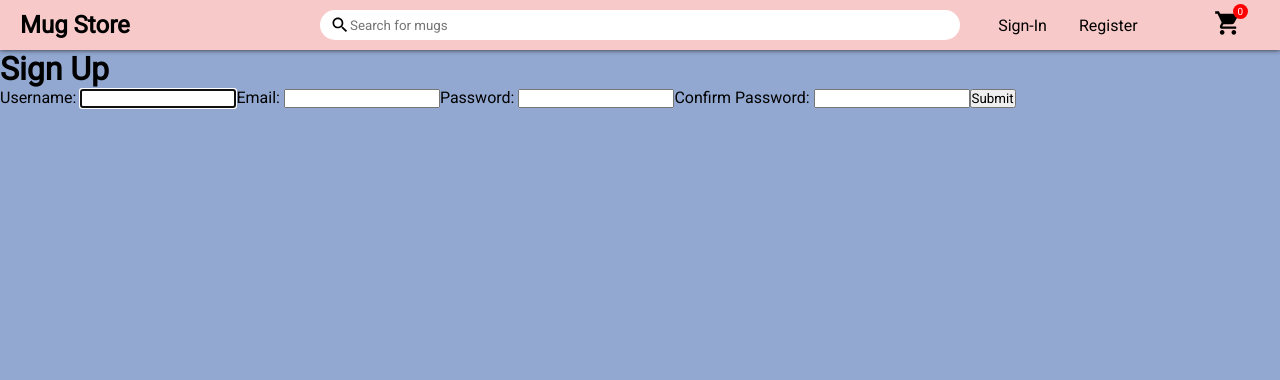
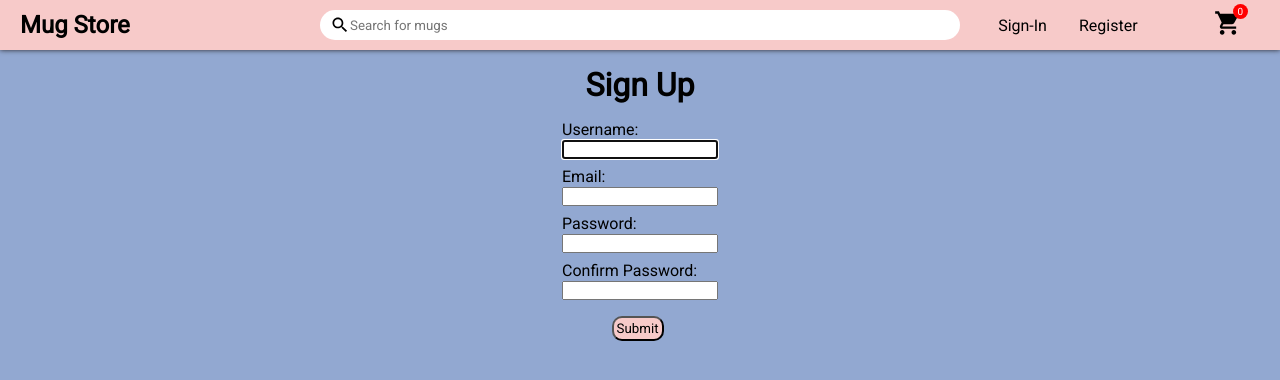
Before and after one commit to ToddGallegos/react-storefront, a React (Create React App) app: page /signup in a window 1280 px wide. Shown: the top 380 px of the page. Built offline with nearby package versions, Linux system fonts and the light colour scheme; no server answers.

Commit message:
form style

```diff
--- a/src/pages/signin/SignIn.jsx
+++ b/src/pages/signin/SignIn.jsx
@@ -28,14 +28,14 @@ export default function SignIn(props) {
 
   return (
     <div className="signInContainer">
-      <h1>Sign In</h1>
-      <h3>{(props.user === []) ? props.user.username +" logged in": "test"}</h3>
-      <form onSubmit={signIn}>
-        <label htmlFor="username">Username: </label>
-        <input autoFocus="True" type="text" name="username" id="username" />
-        <label htmlFor="password">Password: </label>
-        <input type="password" name="password" id="password" />
-        <button id="signupSubmit" type="submit">Sign In</button>
+      <h1 className="formTitle">Sign In</h1>
+      <form id="signinForm" onSubmit={signIn}>
+        <label htmlFor="username">Username: </label> <br />
+        <input className="signinInput" autoFocus="True" type="text" name="username" id="username" />
+        <br />
+        <label htmlFor="password">Password: </label> <br />
+        <input className="signinInput" type="password" name="password" id="password" /> <br />
+        <button id="signinSubmit" type="submit">Sign In</button>
       </form>
     </div>
   )
--- a/src/pages/signin/signin.css
+++ b/src/pages/signin/signin.css
@@ -1,4 +1,27 @@
 .signInContainer{
     background-color:#92A8D1;
     min-height: calc(100vh - 50px);
+    display:flex;
+    flex-direction:column;
+    align-items:center;
 }
+
+#signinSubmit {
+    padding: 3px;
+    background-color: #F7CAC9;
+    border-radius: 10px;
+    margin-left:3.1rem;
+    margin-top: .5rem
+}
+
+#signinForm {
+    margin-top:1rem
+}
+
+.formTitle {
+    margin-top:1rem
+}
+
+.signinInput {
+    margin-bottom:.5rem
+}
--- a/src/pages/signup/SignUp.jsx
+++ b/src/pages/signup/SignUp.jsx
@@ -2,7 +2,6 @@ import React from "react";
 import "./signup.css";
 
 export default function SignUp() {
-
     const signUp = async (event) => {
         event.preventDefault();
         const username = event.target.elements["username"].value;
@@ -31,31 +30,38 @@ export default function SignUp() {
             );
             const data = await response.json();
             console.log(data);
-            alert(data.message)
+            alert(data.message);
         }
     };
 
     return (
         <div className="signUpContainer">
-            <h1>Sign Up</h1>
-            <form onSubmit={signUp}>
-                <label htmlFor="username">Username: </label>
-                <input
+            <h1 className="formTitle">Sign Up</h1>
+            <form id="signupForm" onSubmit={signUp}>
+                <label htmlFor="username">Username: </label> <br />
+                <input className="signupInput"
                     autoFocus="True"
                     type="text"
                     name="username"
                     id="username"
                 />
+                <br />
                 <label htmlFor="email">Email: </label>
-                <input type="text" name="email" id="email" />
+                <br />
+                <input className="signupInput" type="text" name="email" id="email" />
+                <br />
                 <label htmlFor="password">Password: </label>
-                <input type="password" name="password" id="password" />
+                <br />
+                <input className="signupInput" type="password" name="password" id="password" />
+                <br />
                 <label htmlFor="passwordCheck">Confirm Password: </label>
-                <input
+                <br />
+                <input className="signupInput"
                     type="password"
                     name="passwordCheck"
                     id="passwordCheck"
-                />
+                />{" "}
+                <br />
                 <button id="signupSubmit" type="submit">
                     Submit
                 </button>
--- a/src/pages/signup/signup.css
+++ b/src/pages/signup/signup.css
@@ -1,4 +1,27 @@
 .signUpContainer{
     background-color:#92A8D1;
     min-height: calc(100vh - 50px);
+    display:flex;
+    align-items:center;
+    flex-direction:column
 }
+
+#signupSubmit {
+    padding: 3px;
+    background-color: #F7CAC9;
+    border-radius: 10px;
+    margin-left:3.1rem;
+    margin-top: .5rem
+}
+
+#signupForm {
+    margin-top: 1rem
+}
+
+.formTitle {
+    margin-top:1rem
+}
+
+.signupInput {
+    margin-bottom:.5rem
+}
```
